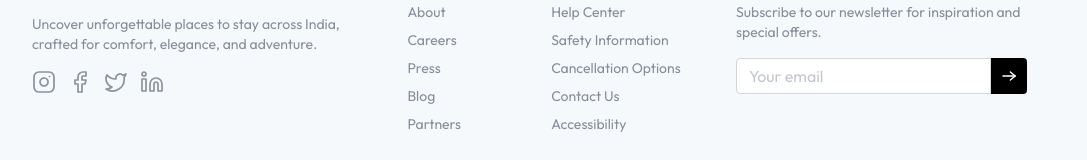
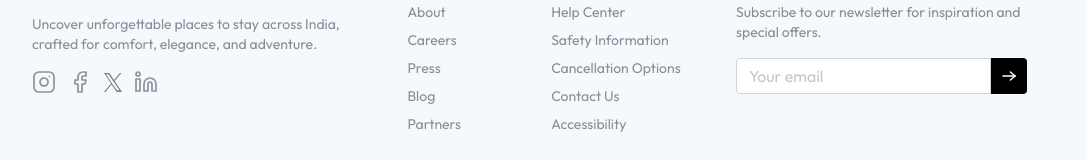
Before and after one commit to SahityaNaik/StayEase-Hotel-Booking-Website, a React (Vite) app in the folder client/: page / in a window 1280 px wide. Shown: the part 2913-3073 px from the top of the page, without its empty margins (96-1183 px from the left). Built offline with nearby package versions, Linux system fonts and the light colour scheme; no server answers; a web font is replaced by a local one.

Commit message:
icon updated

```diff
--- a/client/src/assets/assets.js
+++ b/client/src/assets/assets.js
@@ -8,7 +8,6 @@ import arrowIcon from './arrowIcon.svg'
 import starIconOutlined from './starIconOutlined.svg'
 import instagramIcon from './instagramIcon.svg'
 import facebookIcon from './facebookIcon.svg'
-import twitterIcon from './twitterIcon.svg'
 import linkendinIcon from './linkendinIcon.svg'
 import freeWifiIcon from './freeWifiIcon.svg'
 import freeBreakfastIcon from './freeBreakfastIcon.svg'
@@ -51,7 +50,6 @@ export const assets = {
     starIconOutlined,
     instagramIcon,
     facebookIcon,
-    twitterIcon,
     linkendinIcon,
     freeWifiIcon,
     freeBreakfastIcon,
--- a/client/src/components/Footer.jsx
+++ b/client/src/components/Footer.jsx
@@ -13,7 +13,7 @@ const Footer = () => {
                     <div className='flex items-center gap-3 mt-4'>
                         <img src={assets.instagramIcon} alt="instagram-icon" className='w-6'/>
                         <img src={assets.facebookIcon} alt="facebook-icon" className='w-6'/>
-                        <img src={assets.twitterIcon} alt="twitter-icon" className='w-6'/>
+                        <img src={assets.xIcon} alt="twitter-icon" className='w-4.5'/>
                         <img src={assets.linkendinIcon} alt="linkedin-icon" className='w-6'/>
                     </div>
                 </div>
```
Also changed, not shown: client/src/assets/x_icon.svg.
